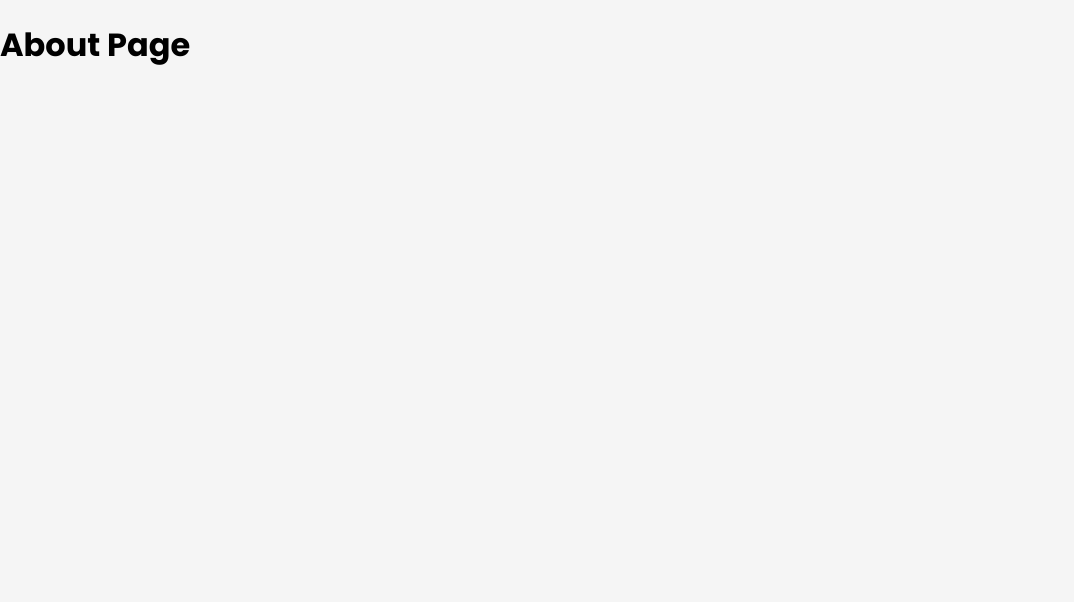
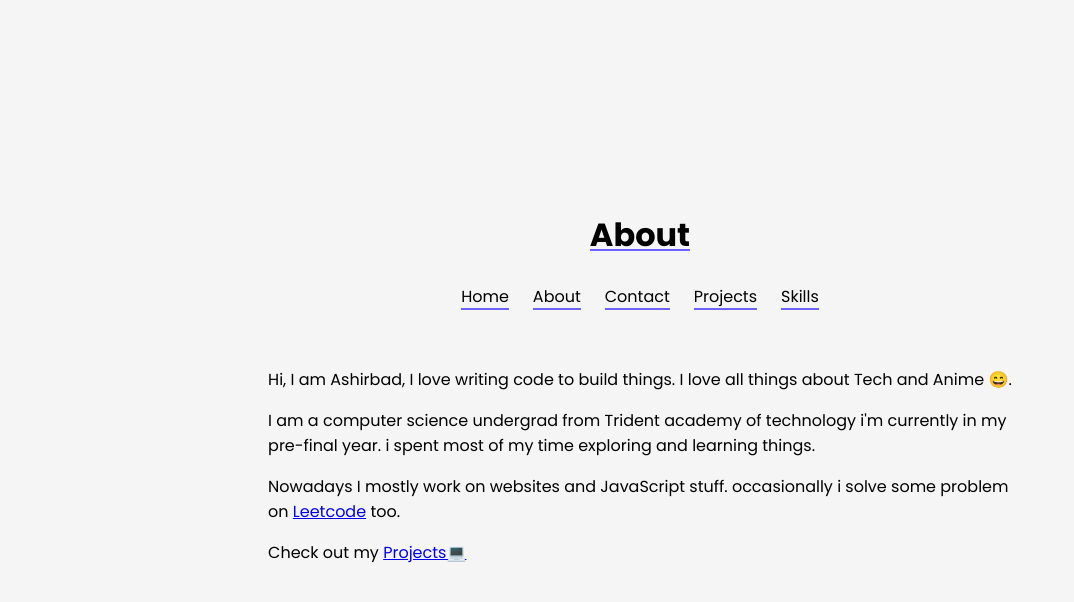
Before and after one commit to ashirbad29/ashirbad29.github.io, a React (Create React App) app: page /about in a window 1280 px wide. Shown: the top 602 px of the page, without its empty margins (0-1074 px from the left). Built offline with nearby package versions, Linux system fonts and the light colour scheme.

Commit message:
😇 add about page

```diff
--- a/src/Components/About/About.css
+++ b/src/Components/About/About.css
@@ -0,0 +1,19 @@
+.section-container {
+	width: 90%;
+	max-width: 80ch;
+	margin-left: auto;
+	margin-right: auto;
+}
+
+.center-text {
+	height: 40px;
+	padding: 0;
+	border-bottom: 2px solid #6c63ff;
+	text-align: center;
+	font-size: 2em;
+	font-weight: bold;
+}
+
+.about-content {
+	padding: 30px;
+}
--- a/src/Components/About/About.js
+++ b/src/Components/About/About.js
@@ -1,10 +1,42 @@
 import React from 'react';
+import Nav from '../Nav/Nav';
+import { Link } from 'react-router-dom';
 import './About.css';
 
 const About = () => {
 	return (
-		<div>
-			<h1>About Page</h1>
+		<div className='section-container'>
+			<h1 className='center-text'>About</h1>
+			<Nav />
+			<div className='about-content'>
+				<p>
+					Hi, I am Ashirbad, I love writing code to build things. I love all
+					things about Tech and Anime 😄.
+				</p>
+
+				<p>
+					I am a computer science undergrad from Trident academy of technology
+					i'm currently in my pre-final year. i spent most of my time exploring
+					and learning things.
+				</p>
+
+				<p>
+					Nowadays I mostly work on websites and JavaScript stuff. occasionally
+					i solve some problem on{' '}
+					<a
+						href='https://leetcode.com/ashirbad29/'
+						target='_blank'
+						rel='noreferrer'
+					>
+						Leetcode
+					</a>{' '}
+					too.
+				</p>
+
+				<p className='bottom-center-text'>
+					Check out my <Link to='/projects'>Projects💻</Link>
+				</p>
+			</div>
 		</div>
 	);
 };
--- a/src/Components/App/App.css
+++ b/src/Components/App/App.css
@@ -14,3 +14,20 @@ body {
 	background-color: #f5f5f5;
 	color: #000;
 }
+
+/* For Other Container as Global */
+.section-container {
+	box-sizing: border-box;
+	min-height: 100vh;
+	position: relative;
+	padding: 50px 0;
+	display: flex;
+	flex-direction: column;
+	justify-content: center;
+	align-items: center;
+	align-content: center;
+}
+
+/* for small width screens */
+@media only screen and (max-width: 640px) {
+}
```
